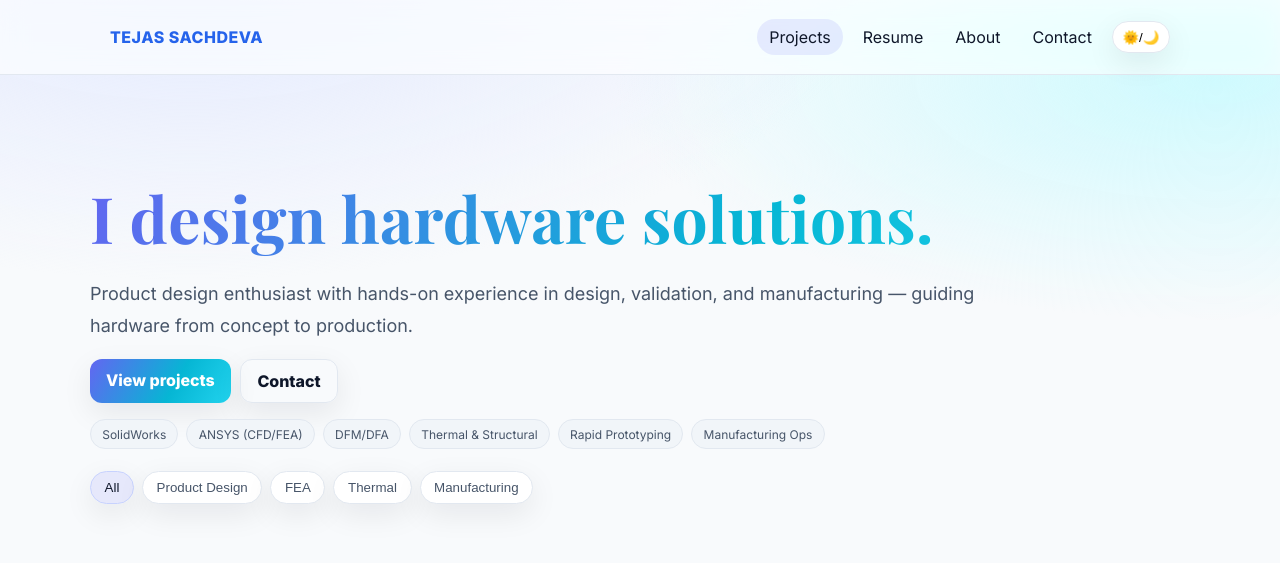
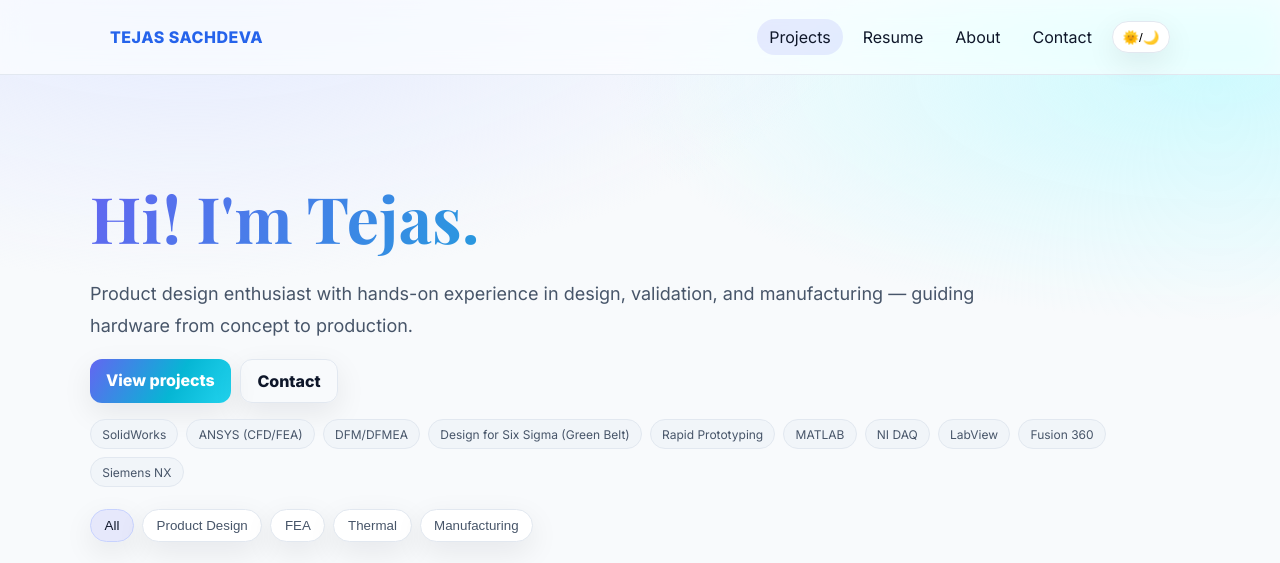
Before and after one commit to TejasSachdeva/TejasSachdeva.github.io, a plain HTML site: page index.html in a window 1280 px wide. Shown: the top 563 px of the page. Drawn offline with nearby package versions, Linux system fonts and the light colour scheme.

Commit message:
Update index.html

```diff
--- a/index.html
+++ b/index.html
@@ -150,7 +150,7 @@
 
   <main id="top">
     <section class="hero container" aria-labelledby="intro-title">
-      <h1 id="intro-title">I design hardware solutions.</h1>
+      <h1 id="intro-title">Hi! I'm Tejas.</h1>
       <p>
         Product design enthusiast with hands-on experience in design, validation, and manufacturing — guiding hardware from concept to production.
       </p>
@@ -162,10 +162,14 @@
       <div class="chipbar" aria-label="Core skills">
         <span class="chip">SolidWorks</span>
         <span class="chip">ANSYS (CFD/FEA)</span>
-        <span class="chip">DFM/DFA</span>
-        <span class="chip">Thermal & Structural</span>
+        <span class="chip">DFM/DFMEA</span>
+        <span class="chip">Design for Six Sigma (Green Belt)</span>
         <span class="chip">Rapid Prototyping</span>
-        <span class="chip">Manufacturing Ops</span>
+        <span class="chip">MATLAB</span>
+        <span class="chip">NI DAQ</span>
+        <span class="chip">LabView</span>
+        <span class="chip">Fusion 360</span>
+        <span class="chip">Siemens NX</span>
       </div>
 
       <div class="filters" role="toolbar" aria-label="Filter projects by tag">
```
